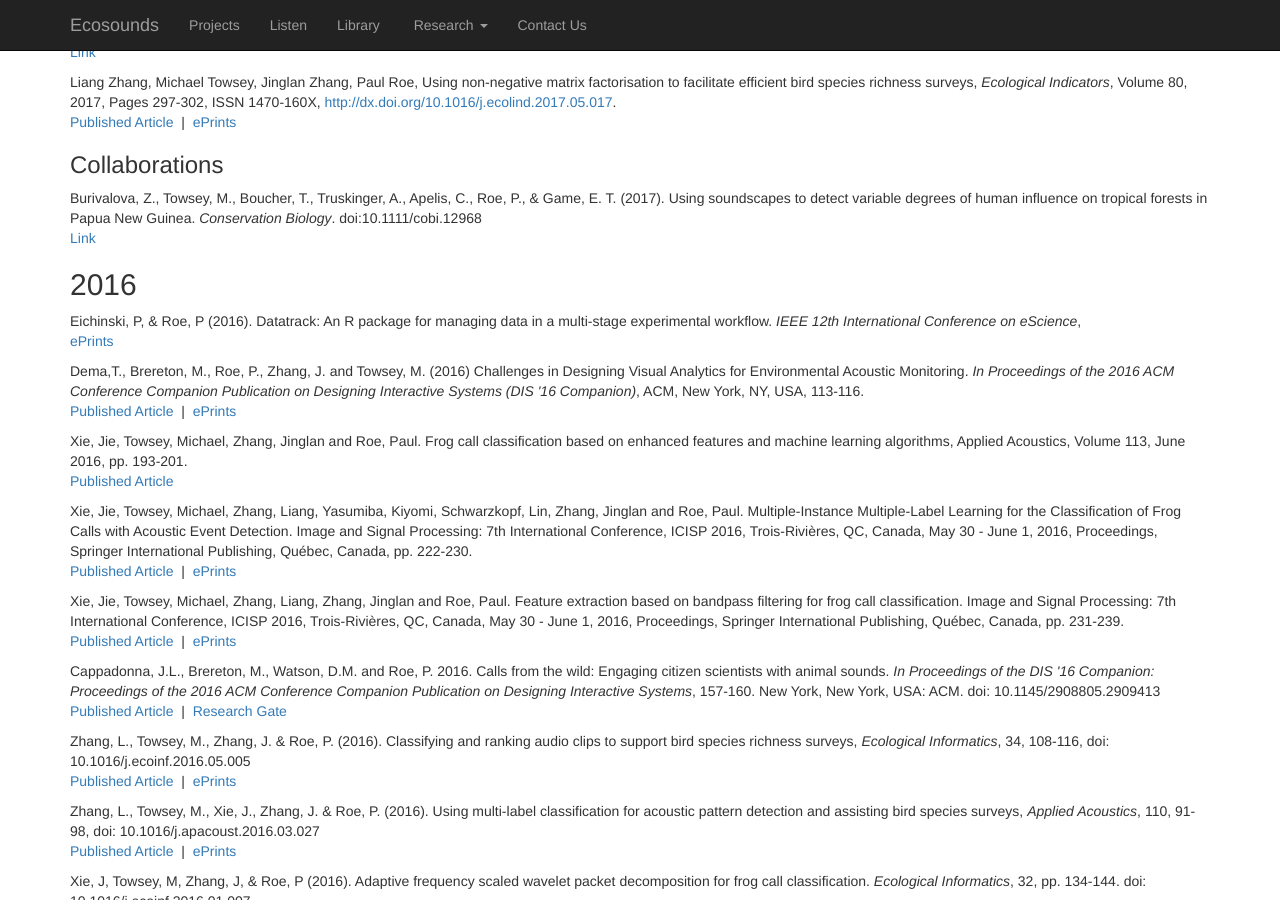
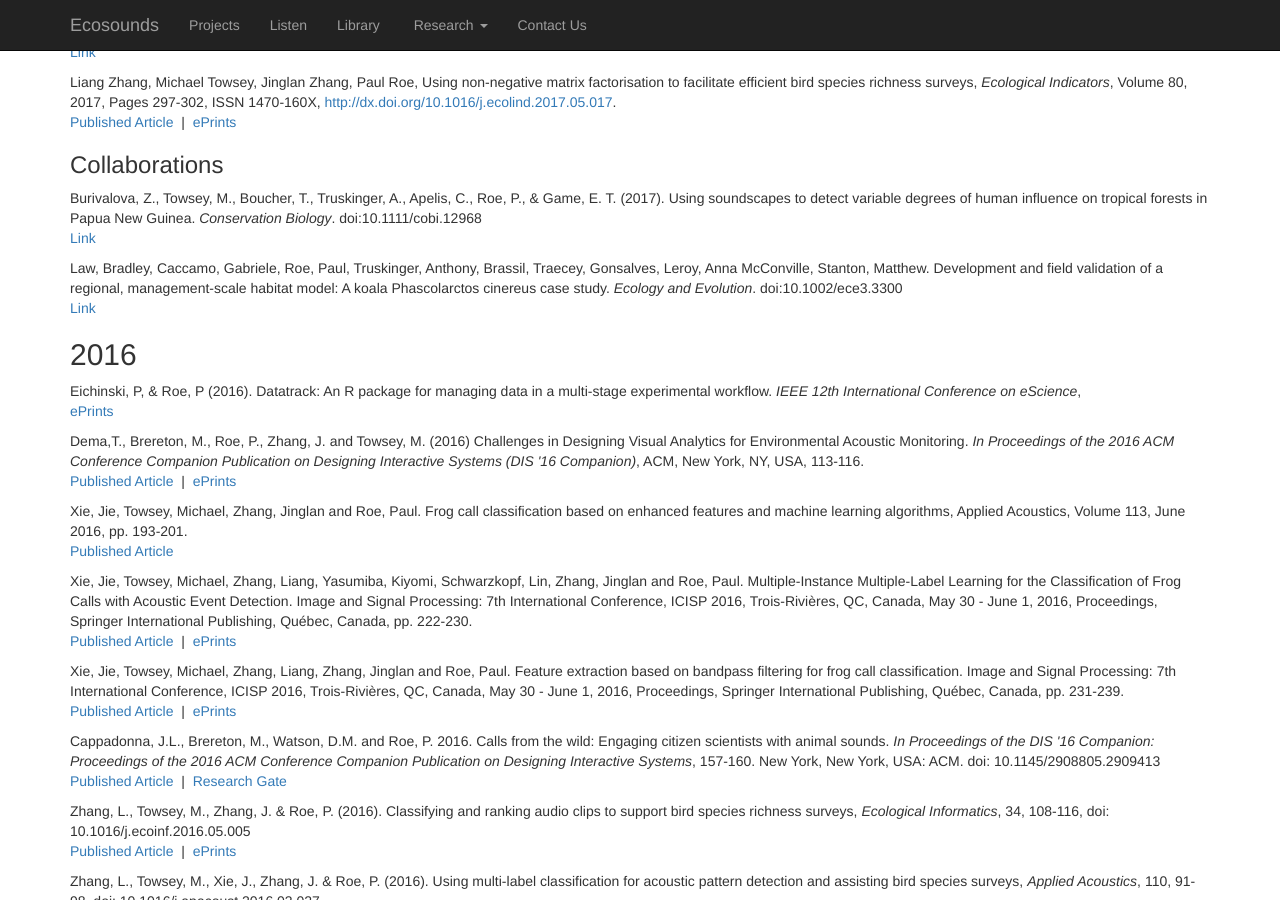
Before and after one commit to QutEcoacoustics/research-blog, a Jekyll site: the page built from publications/publications.html, in a window 1280 px wide and 900 px high, scrolled down 326 px. Built offline with Jekyll 4.4.1, drawn with Linux system fonts in a browser that asks for light colours; nearby versions of some CDN libraries.

Commit message:
Added Brad's 2017 Koala paper to publications

```diff
--- a/publications/publications.html
+++ b/publications/publications.html
@@ -46,6 +46,15 @@ title: Ecosounds | Publications
         <i>Conservation Biology</i>. doi:10.1111/cobi.12968
         <br/>
         <a href="http://onlinelibrary.wiley.com/doi/10.1111/cobi.12968/abstract">Link</a>
+    </p>
+
+    <p>
+        Law, Bradley, Caccamo, Gabriele, Roe, Paul, Truskinger, Anthony, Brassil, Traecey, Gonsalves, Leroy,
+	Anna McConville, Stanton, Matthew. Development and field validation of a regional, management-scale
+        habitat model: A koala Phascolarctos cinereus case study.
+	<i>Ecology and Evolution</i>. doi:10.1002/ece3.3300
+        <br/>
+        <a href="http://onlinelibrary.wiley.com/doi/10.1002/ece3.3300/abstract">Link</a>
     </p>
 
     <h2>2016</h2>
```
